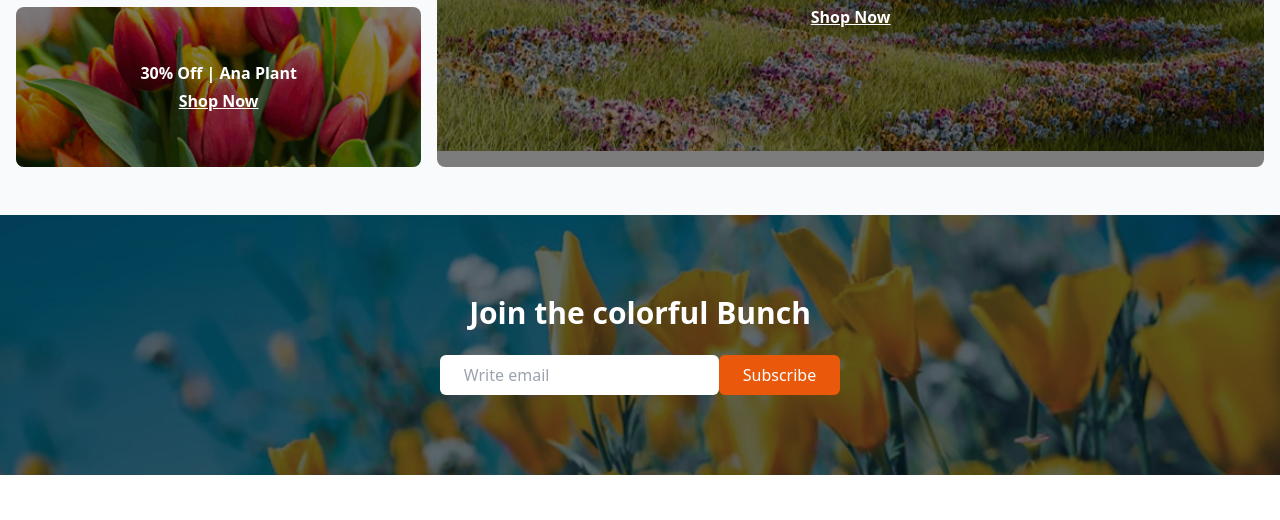
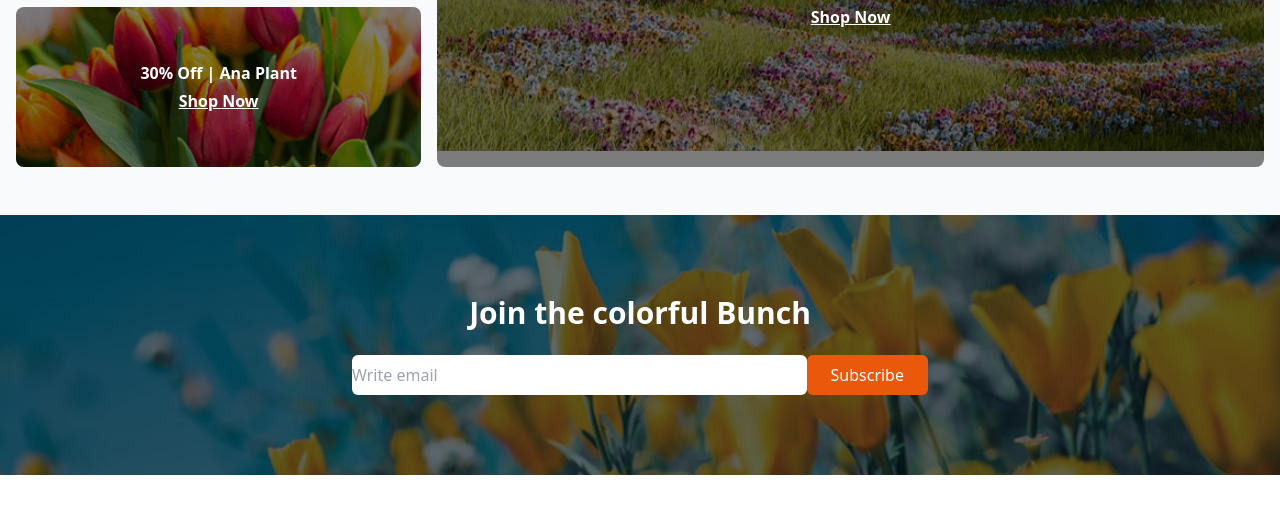
Before and after one commit to jonaidjp/my-second-assignment, a plain HTML site: page index.html in a window 1280 px wide. Shown: the part 2583-3103 px from the top of the page. Drawn offline with nearby package versions, Linux system fonts and the light colour scheme.

Commit message:
messages

```diff
--- a/index.html
+++ b/index.html
@@ -164,16 +164,29 @@
     </div>
   </section>
   <!-- Join Section -->
+  <section class="relative py-20 px-4 text-white text-center bg-cover bg-center" style="background-image: url('assets/news-letter-bg.png?w=740');">
+  <div class="bg-black bg-opacity-40 absolute inset-0"></div>
+  <div class="relative z-10 max-w-xl mx-auto">
+    <h2 class="text-3xl font-bold mb-6">Join the colorful Bunch</h2>
 
-<section class="relative py-20 px-4 text-white text-center bg-cover bg-center" style="background-image: url('assets/news-letter-bg.png?w=740');">
-    <div class="bg-black bg-opacity-40 absolute inset-0"></div>
-    <div class="relative z-10 max-w-xl mx-auto">
-      <h2 class="text-3xl font-bold mb-6">Join the colorful Bunch</h2>
-      <div class="flex flex-col sm:flex-row items-center justify-center">
-        <input type="email" placeholder="Write email" class=" bg-white w-full sm:w-auto px-6 py-2 rounded-md text-gray-800 focus:outline-none" /><button class="bg-orange-600 hover:bg-orange-700 text-white px-6 py-2 rounded-md">Subscribe</button>
-      </div>
-    </div>
-  </section>
+    <!-- Flex Row for Input and Button -->
+    <form class="flex flex-row items-center justify-center  flex-wrap sm:flex-nowrap">
+      <input
+        type="email"
+        placeholder="Write email"
+        class=" bg-white py-2 rounded-md text-gray-800 focus:outline-none w-full sm:w-auto flex-1"
+      />
+      <button
+        type="submit"
+        class="bg-orange-600 hover:bg-orange-700 text-white px-6 py-2 rounded-md"
+      >
+        Subscribe
+      </button>
+    </form>
+
+  </div>
+</section>
+
   <!--Footer Section -->
   <footer class="bg-white px-4 py-12 md:px-12">
     <div class="flex flex-col md:flex-row justify-between items-start gap-8">
```
